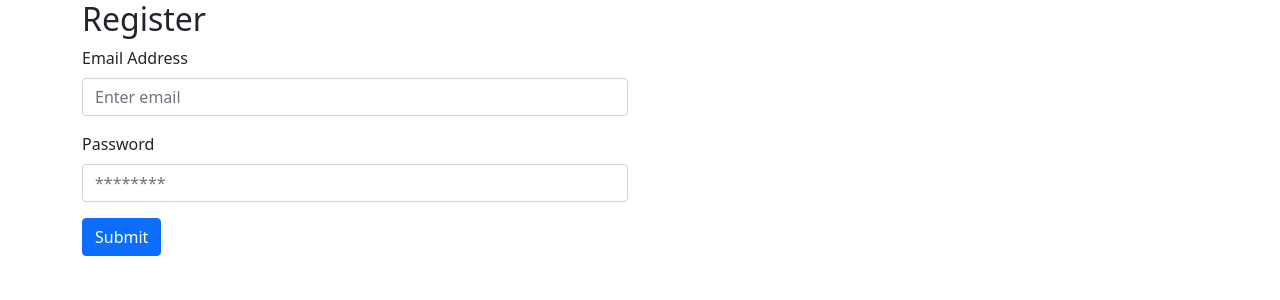
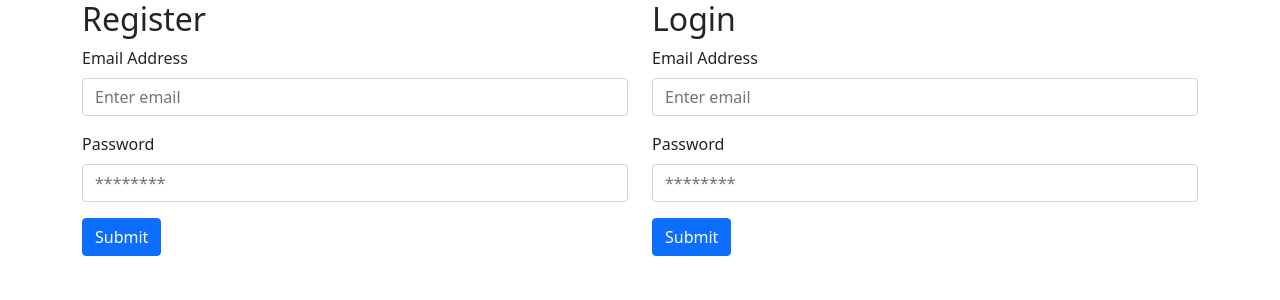
Before and after one commit to triciachow/react-auth-frontend, a React (Create React App) app: page / in a window 1280 px wide. Shown: the top 300 px of the page. Built offline with nearby package versions, Linux system fonts and the light colour scheme.

Commit message:
Link Login component

```diff
--- a/src/App.js
+++ b/src/App.js
@@ -1,5 +1,6 @@
 import { Col, Container, Row } from "react-bootstrap";
 import Register from "./Register";
+import Login from "./Login";
 
 function App() {
   return (
@@ -8,7 +9,9 @@ function App() {
         <Col md={6} lg={6}>
           <Register />
         </Col>
-        <Col md={6} lg={6}></Col>
+        <Col md={6} lg={6}>
+          <Login />
+        </Col>
       </Row>
     </Container>
   );
```
